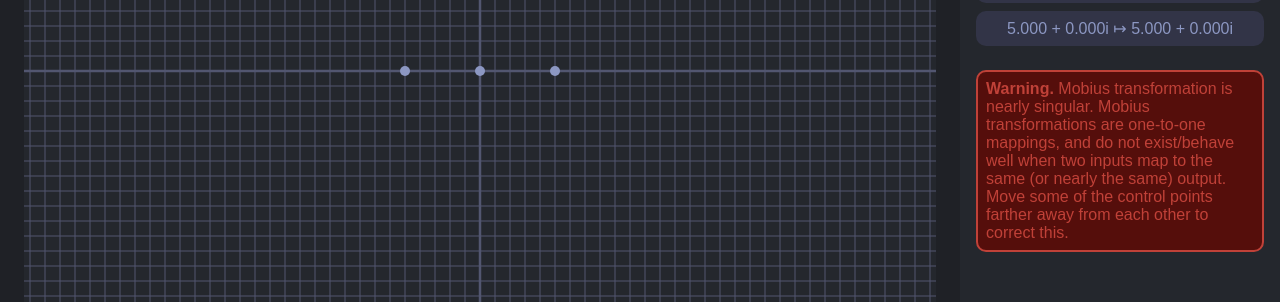
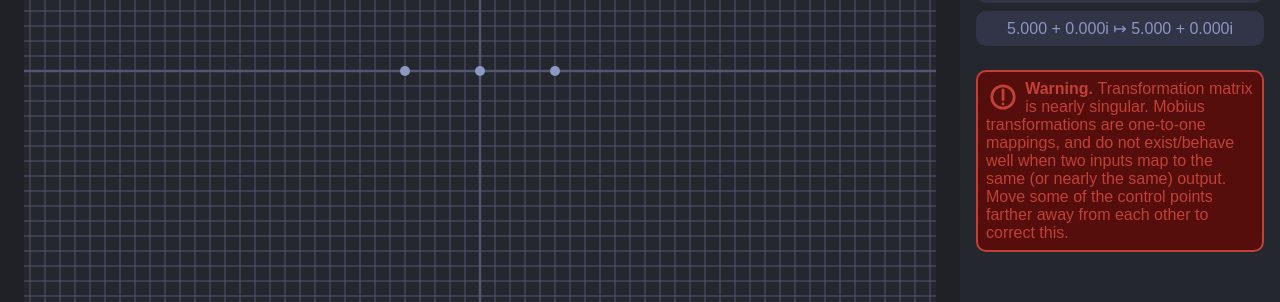
Before and after one commit to luojason/mobius-tform-app, a React (Vite) app: page / in a window 1280 px wide. Shown: the part 329-631 px from the top of the page. Built offline with nearby package versions, Linux system fonts and the light colour scheme.

Commit message:
Added warning symbol to ErrorDisplay and extracted it into re-usable alert component.

```diff
--- /dev/null
+++ b/src/components/AlertDisplay.tsx
@@ -0,0 +1,22 @@
+import styles from "./components.module.css";
+
+/** A block container which displays alerts with a warning symbol in the top-left. */
+export function AlertDisplay({ children }: React.PropsWithChildren) {
+    return (
+        <div className={styles.alert}>
+            <svg className={styles.alertSymbol}
+                xmlns="http://www.w3.org/2000/svg"
+                viewBox="0 0 100 100"
+                stroke="currentColor"
+                strokeWidth="10"
+                strokeLinecap="round"
+                fill="none"
+            >
+                <circle cx={50} cy={50} r={40} />
+                <line x1={50} y1={25} x2={50} y2={60} />
+                <line x1={50} y1={75} x2={50} y2={75} />
+            </svg>
+            {children}
+        </div>
+    );
+}
--- a/src/components/components.module.css
+++ b/src/components/components.module.css
@@ -1,3 +1,21 @@
+.alert {
+    box-sizing: border-box;
+    margin-block: 1.5rem;
+    border: 2px solid var(--alert-color);
+    border-radius: var(--border-radius);
+    padding: 0.5rem;
+    background-color: var(--alert-background);
+    color: var(--alert-color);
+}
+
+.alertSymbol {
+    width: 1.75rem;
+    height: 1.75rem;
+    float: left;
+    margin: 0.2rem;
+    margin-right: 0.5rem;
+}
+
 .checkbox {
     appearance: none;
     display: grid;
--- a/src/sidebar/ErrorDisplay.tsx
+++ /dev/null
@@ -1,14 +0,0 @@
-import styles from "./sidebar.module.css";
-
-// TODO: add svg symbol to error display
-export function ErrorDisplay() {
-    return (
-        <div className={styles.error}>
-            <strong>Warning. </strong>
-            Mobius transformation is nearly singular.
-            Mobius transformations are one-to-one mappings,
-            and do not exist/behave well when two inputs map to the same (or nearly the same) output.
-            Move some of the control points farther away from each other to correct this.
-        </div>
-    );
-}
--- a/src/sidebar/Sidebar.tsx
+++ b/src/sidebar/Sidebar.tsx
@@ -2,7 +2,7 @@ import { GlobalStateDispatch } from "../hooks/useGlobalState";
 import { GlobalState } from "../model/backend";
 import { ControlPointDisplay } from "./ControlPointDisplay";
 import { CurveFamilyToggle } from "./CurveFamilyToggle";
-import { ErrorDisplay } from "./ErrorDisplay";
+import { AlertDisplay } from "../components/AlertDisplay";
 import styles from "./sidebar.module.css";
 
 interface SidebarProps {
@@ -10,6 +10,7 @@ interface SidebarProps {
     readonly dispatch: GlobalStateDispatch;
 }
 
+/** The sidebar contains most of the non-GraphCanvas UI controls. */
 export function Sidebar({ globalState, dispatch }: SidebarProps) {
     return (
         <div className={styles.sidebar}>
@@ -23,3 +24,16 @@ export function Sidebar({ globalState, dispatch }: SidebarProps) {
         </div>
     )
 }
+
+/** Custom error message when Mobius transformation does not exist. */
+function ErrorDisplay() {
+    return (
+        <AlertDisplay>
+            <strong>Warning. </strong>
+            Transformation matrix is nearly singular.
+            Mobius transformations are one-to-one mappings,
+            and do not exist/behave well when two inputs map to the same (or nearly the same) output.
+            Move some of the control points farther away from each other to correct this.
+        </AlertDisplay>
+    )
+}
--- a/src/sidebar/sidebar.module.css
+++ b/src/sidebar/sidebar.module.css
@@ -12,16 +12,6 @@
     padding: 0.5rem;
     text-align: center;
     background-color: var(--background-3);
-}
-
-.error {
-    box-sizing: border-box;
-    margin-block: 1.5rem;
-    border: 2px solid var(--alert-color);
-    border-radius: var(--border-radius);
-    padding: 0.5rem;
-    background-color: var(--alert-background);
-    color: var(--alert-color);
 }
 
 .curveToggleContainer {
```
